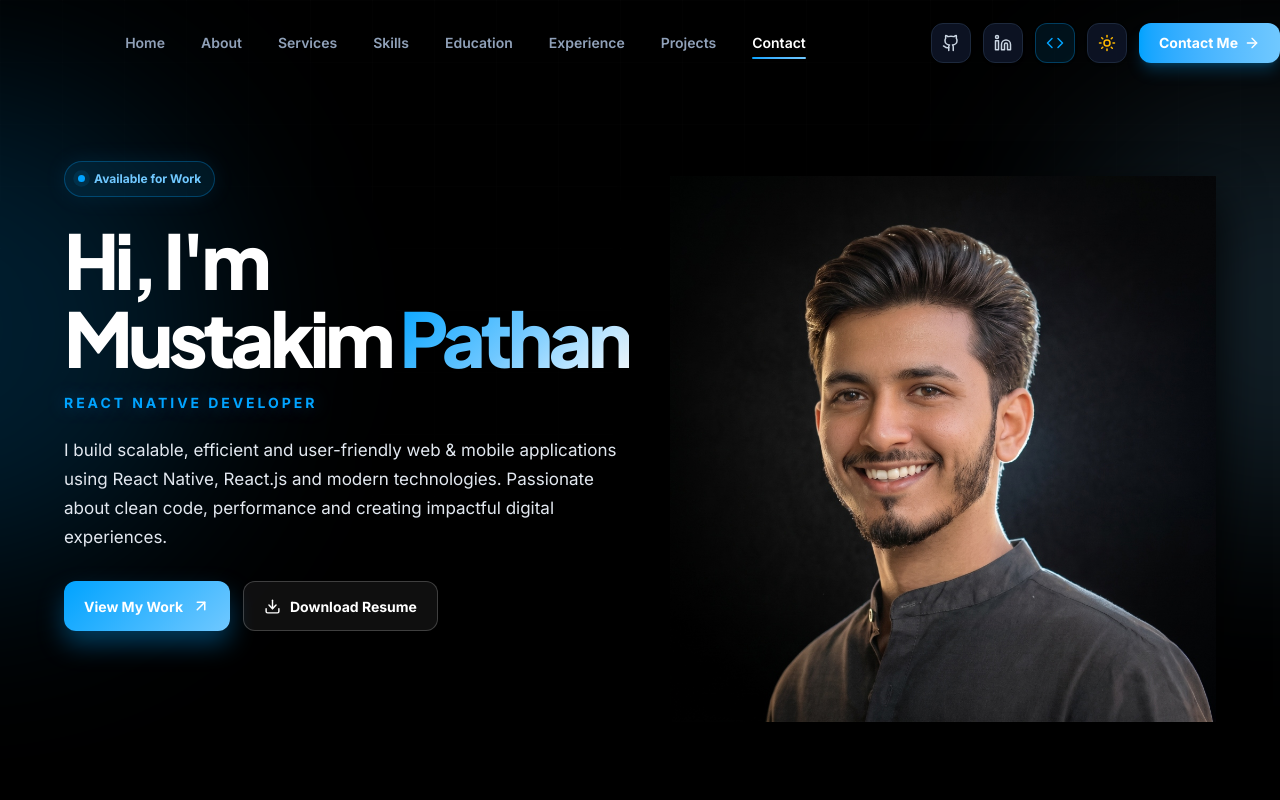
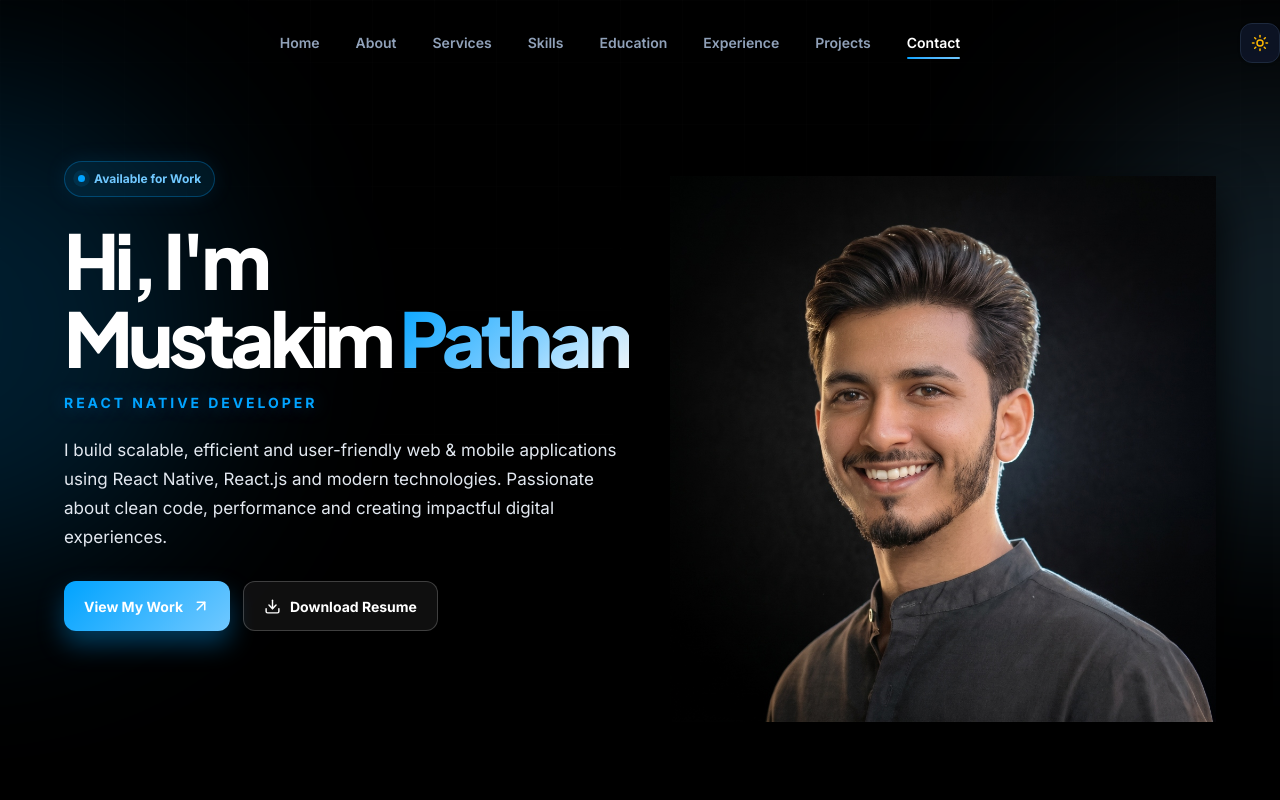
Before and after one commit to mustakim-aits/mustakim-portfolio, a React (Vite) app: page / in a window 1280 px wide. Shown: the top 800 px of the page. Built offline with nearby package versions, Linux system fonts and the light colour scheme.

Commit message:
Keep only light/dark theme toggle button in Navbar right action bar and remove social/CTA buttons

```diff
--- a/src/components/Navbar.jsx
+++ b/src/components/Navbar.jsx
@@ -90,46 +90,7 @@ export const Navbar = ({ currentTheme, toggleTheme, onOpenConsole }) => {
 
           {/* Desktop Right Action Bar */}
           <div className="hidden lg:flex items-center space-x-3">
-            {/* GitHub Button */}
-            <a
-              href="https://github.com/MustakimMunna"
-              target="_blank"
-              rel="noopener noreferrer"
-              className="p-2.5 rounded-xl bg-slate-900/80 border border-slate-800 text-slate-300 hover:text-white hover:border-slate-700 transition-all duration-300 shadow-sm"
-              aria-label="GitHub Profile"
-            >
-              <svg className="w-4.5 h-4.5" viewBox="0 0 24 24" fill="none" stroke="currentColor" strokeWidth="2" strokeLinecap="round" strokeLinejoin="round">
-                <path d="M15 22v-4a4.8 4.8 0 0 0-1-3.5c3 0 6-2 6-5.5.08-1.25-.27-2.48-1-3.5.28-1.15.28-2.35 0-3.5 0 0-1 0-3 1.5-2.64-.5-5.36-.5-8 0C6 2 5 2 5 2c-.3 1.15-.3 2.35 0 3.5A5.403 5.403 0 0 0 4 9c0 3.5 3 5.5 6 5.5-.39.49-.68 1.05-.85 1.65-.17.6-.22 1.23-.15 1.85v4" />
-                <path d="M9 18c-4.51 2-5-2-7-2" />
-              </svg>
-            </a>
-
-            {/* LinkedIn Button */}
-            <a
-              href="https://linkedin.com/in/mustakimpathan"
-              target="_blank"
-              rel="noopener noreferrer"
-              className="p-2.5 rounded-xl bg-slate-900/80 border border-slate-800 text-slate-300 hover:text-white hover:border-slate-700 transition-all duration-300 shadow-sm"
-              aria-label="LinkedIn Profile"
-            >
-              <svg className="w-4.5 h-4.5" viewBox="0 0 24 24" fill="none" stroke="currentColor" strokeWidth="2" strokeLinecap="round" strokeLinejoin="round">
-                <path d="M16 8a6 6 0 0 1 6 6v7h-4v-7a2 2 0 0 0-2-2 2 2 0 0 0-2 2v7h-4v-7a6 6 0 0 1 6-6z" />
-                <rect x="2" y="9" width="4" height="12" />
-                <circle cx="4" cy="4" r="2" />
-              </svg>
-            </a>
-
-            {/* Code Console Button </> */}
-            <button
-              onClick={onOpenConsole}
-              className="p-2.5 rounded-xl bg-[#00A3FF]/10 border border-[#00A3FF]/30 text-[#00A3FF] hover:text-white hover:border-[#00A3FF] transition-all duration-300 cursor-pointer flex items-center justify-center shadow-sm"
-              title="Open Command Terminal"
-              aria-label="Open Command Terminal"
-            >
-              <Code className="w-4.5 h-4.5" />
-            </button>
-
-            {/* Theme Toggle Sun Button */}
+            {/* Theme Toggle Button */}
             <button
               onClick={toggleTheme}
               className="p-2.5 rounded-xl bg-slate-900/80 border border-slate-800 text-amber-400 hover:text-amber-300 hover:border-slate-700 transition-all duration-300 cursor-pointer shadow-sm"
@@ -141,27 +102,10 @@ export const Navbar = ({ currentTheme, toggleTheme, onOpenConsole }) => {
                 <Moon className="w-4.5 h-4.5 text-slate-300" />
               )}
             </button>
-
-            {/* Gradient Contact Me CTA */}
-            <a
-              href="#contact"
-              className="px-5 py-2.5 bg-gradient-to-r from-[#00A3FF] to-[#70C8FF] hover:opacity-95 text-white font-bold text-xs sm:text-sm rounded-xl shadow-lg shadow-[#00A3FF]/25 flex items-center gap-1.5 transition-all duration-300 transform hover:-translate-y-0.5"
-            >
-              Contact Me
-              <ArrowRight className="w-4 h-4" />
-            </a>
           </div>
 
           {/* Mobile Right Tools */}
           <div className="flex lg:hidden items-center space-x-2">
-            <button
-              onClick={onOpenConsole}
-              className="p-2 rounded-xl bg-indigo-950/60 border border-indigo-800/60 text-indigo-400"
-              aria-label="Open Command Terminal"
-            >
-              <Code className="w-4 h-4" />
-            </button>
-
             <button
               onClick={toggleTheme}
               className="p-2 rounded-xl bg-slate-900/80 border border-slate-800 text-amber-400"
```
